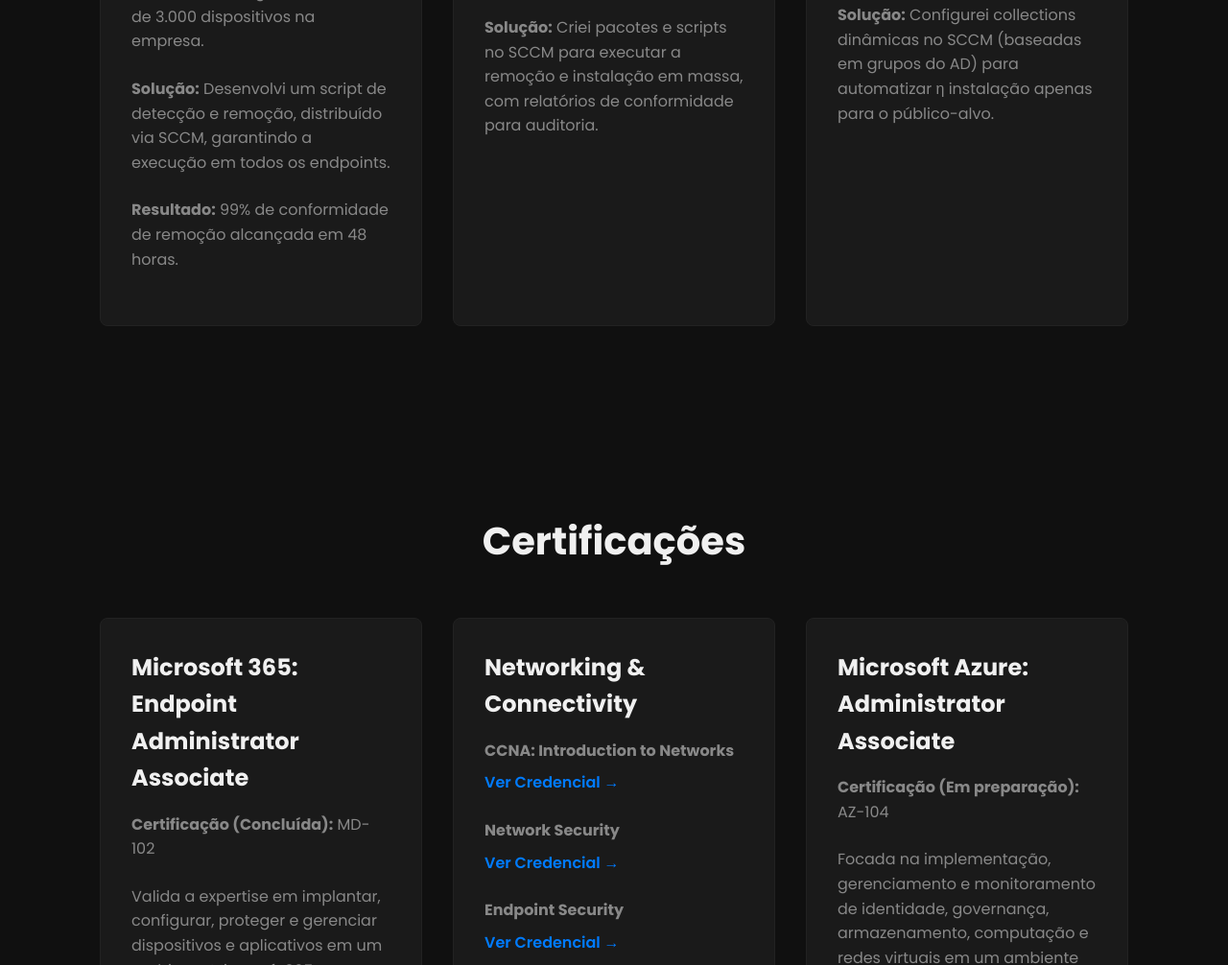
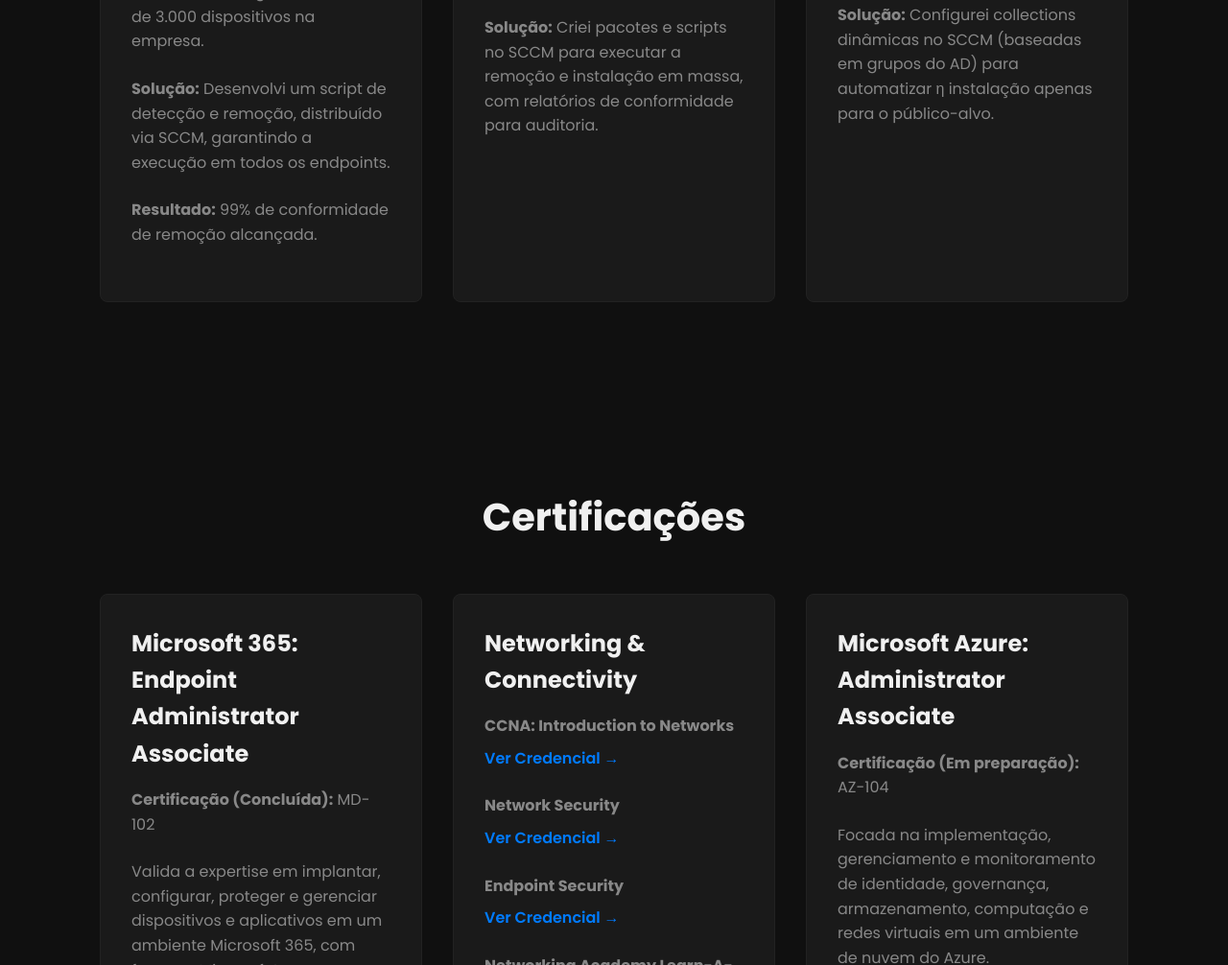
Before and after one commit to leonardoyoshida/portifolio-profissional, a plain HTML site: page index.html in a window 1280 px wide. Shown: the part 1868-2874 px from the top of the page at 96% size. Drawn offline with Linux system fonts and the light colour scheme.

Commit message:
Update index.html

```diff
--- a/index.html
+++ b/index.html
@@ -60,7 +60,7 @@
                     <h3>Automação de Desinstalação em Larga Escala (3.000+ Máquinas)</h3>
                     <p><strong>Desafio:</strong> Remover o software Mozilla Firefox de forma silenciosa e obrigatória em mais de 3.000 dispositivos na empresa.</p>
                     <p><strong>Solução:</strong> Desenvolvi um script de detecção e remoção, distribuído via SCCM, garantindo a execução em todos os endpoints.</p>
-                    <p><strong>Resultado:</strong> 99% de conformidade de remoção alcançada em 48 horas.</p>
+                    <p><strong>Resultado:</strong> 99% de conformidade de remoção alcançada.</p>
                 </div>
 
                 <div class="project-card">
```
